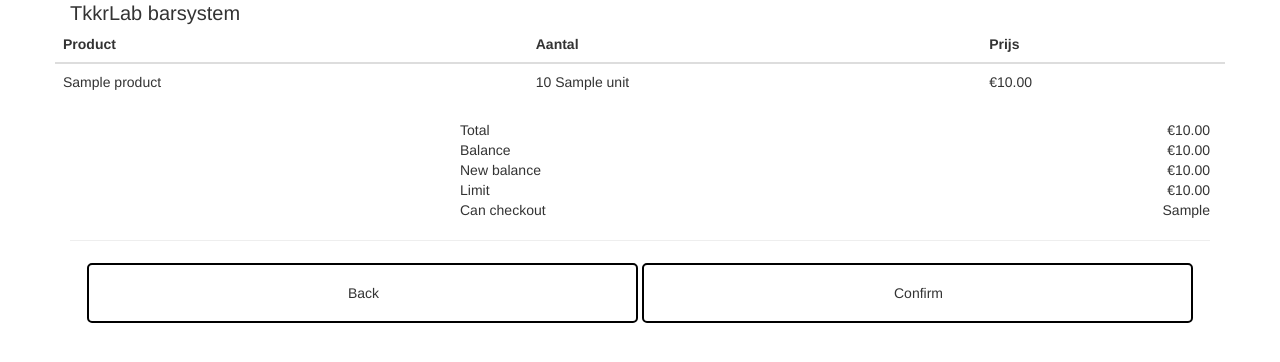
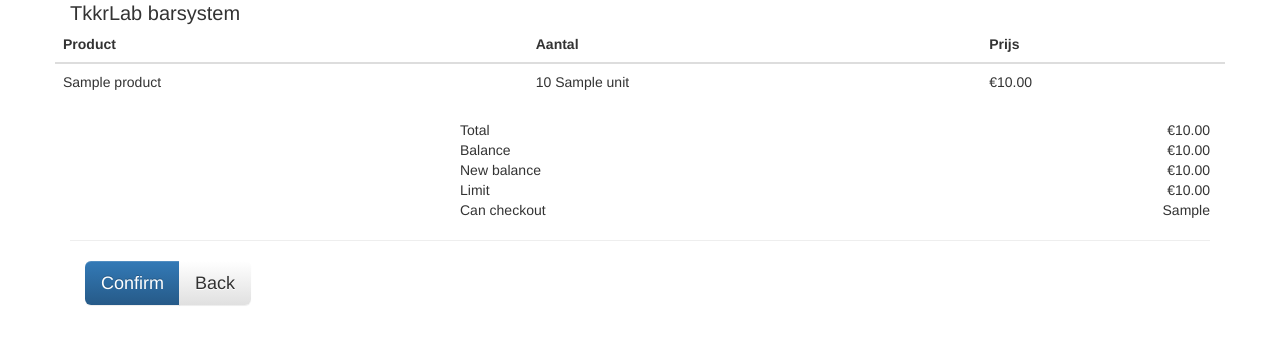
Before and after one commit to TkkrLab/barsystem, a Django app: template barsystem_gui/templates/barsystem/products_confirm.html in a window 1280 px wide. Shown: the top 362 px of the page. Run offline with Django 3.2, Linux system fonts and the light colour scheme; the template is opened without the code that fills it: most values are stand-ins (such as "Sample title", 1, 10 or a date in 2020); some libraries are stand-ins or nearby versions.

Commit message:
Change buttons to more bootstrappy buttons.

```diff
--- a/barsystem_gui/static/css/products.css
+++ b/barsystem_gui/static/css/products.css
@@ -21,7 +21,7 @@
 	font-size: 1.2em;
 }
 
-#cart-buttons button, .buttons button {
+#cart-buttons .button, .buttons button {
 	border-style: none;
 	background-color: transparent;
 }
--- a/barsystem_gui/templates/barsystem/products.html
+++ b/barsystem_gui/templates/barsystem/products.html
@@ -121,8 +121,10 @@
 	{% csrf_token %}
 	<div id="cart-buttons">
 		<div class="row">
-			<button class="button action col-xs-12 col-sm-6 col-md-6" type="submit" name="action" value="ok"><div>{% trans 'Checkout' %}</div></button>
-			<button class="button action col-xs-12 col-sm-6 col-md-6" type="submit" name="action" value="cancel"><div>{% trans 'Cancel' %}</div></button>
+			<div class="btn-group">
+				<button class="btn btn-primary btn-lg" type="submit" name="action" value="ok">{% trans 'Checkout' %}</button>
+				<button class="btn btn-default btn-lg" type="submit" name="action" value="cancel">{% trans 'Cancel' %}</button>
+			</div>
 		</div>
 		<hr class="row" />
 		<div class="row">
--- a/barsystem_gui/templates/barsystem/products_confirm.html
+++ b/barsystem_gui/templates/barsystem/products_confirm.html
@@ -1,13 +1,15 @@
 {% load staticfiles %}
+{% load i18n %}
+{% load l10n %}
 {% load money_display %}
 <!DOCTYPE html>
 <html lang="nl">
 <head>
 <title>Confirm order</title>
-<meta name="viewport" content="width=device-width, initial-scale=1">
+<meta name="viewport" content="width=device-width, initial-scale=1" />
 
-<link rel="stylesheet" href="{% static 'bootstrap-3.3.4-dist/css/bootstrap.min.css' %}">
-<link rel="stylesheet" href="{% static 'bootstrap-3.3.4-dist/css/bootstrap-theme.min.css' %}">
+<link rel="stylesheet" href="{% static 'bootstrap-3.3.4-dist/css/bootstrap.min.css' %}" />
+<link rel="stylesheet" href="{% static 'bootstrap-3.3.4-dist/css/bootstrap-theme.min.css' %}" />
 
 <link rel="stylesheet" type="text/css" href="{% static 'css/main.css' %}" />
 <link rel="stylesheet" type="text/css" href="{% static 'css/products.css' %}" />
@@ -68,9 +70,9 @@
 <hr />
 <form method="post" action="{% url 'products_confirm' %}">
 {% csrf_token %}
-<div class="buttons col-xs-12 col-sm-12 col-md-12 col-lg-12">
-	<button class="button action col-xs-6 col-sm-6 col-md-6 col-lg-6" type="submit" name="action" value="back"><div>Back</div></button>
-	<button class="button action col-xs-6 col-sm-6 col-md-6 col-lg-6" type="submit" name="action" value="confirm"><div>Confirm</div></button>
+<div class="buttons btn-group col-xs-12 col-sm-12 col-md-12 col-lg-12">
+	<button class="btn btn-primary btn-lg" type="submit" name="action" value="confirm"{% if not checkout_permitted %} disabled="disabled"{% endif %}>{% trans 'Confirm' %}</button>
+	<button class="btn btn-default btn-lg" type="submit" name="action" value="back">{% trans 'Back' %}</button>
 </div>
 </form>
 </div>
```
